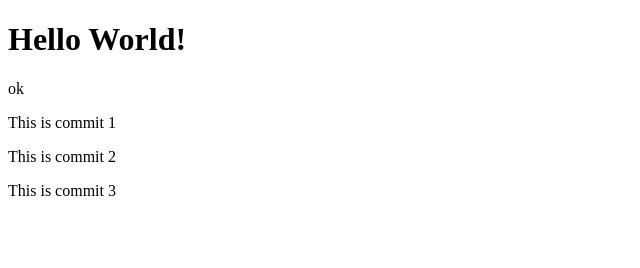
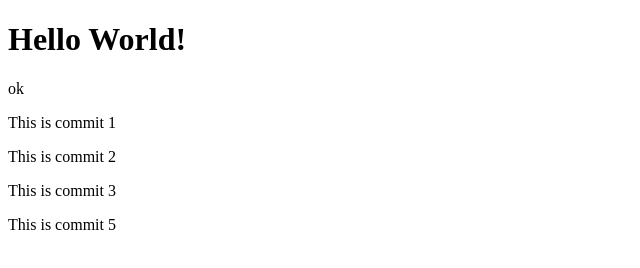
Before and after one commit to RanaJaydip/test, a plain HTML site: page index.html in a window 1280 px wide. Shown: the whole page, without its empty margins (0-640 px from the left). Drawn offline with Linux system fonts and the light colour scheme.

Commit message:
commit 5

```diff
--- a/index.html
+++ b/index.html
@@ -13,5 +13,6 @@
 
 
     <p>This is commit 3</p>
+    <p>This is commit 5</p>
 </body>
 </html>
```
